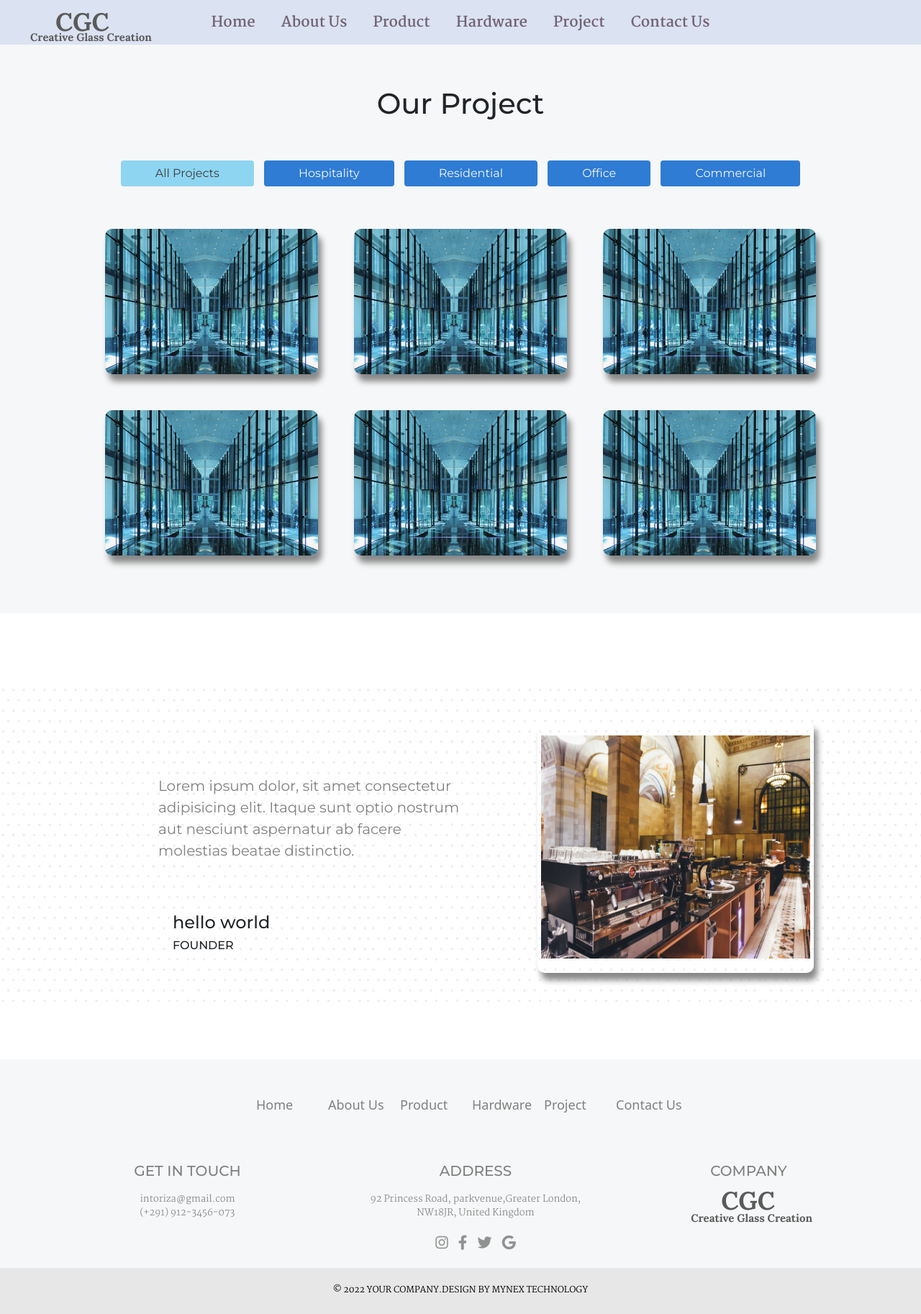
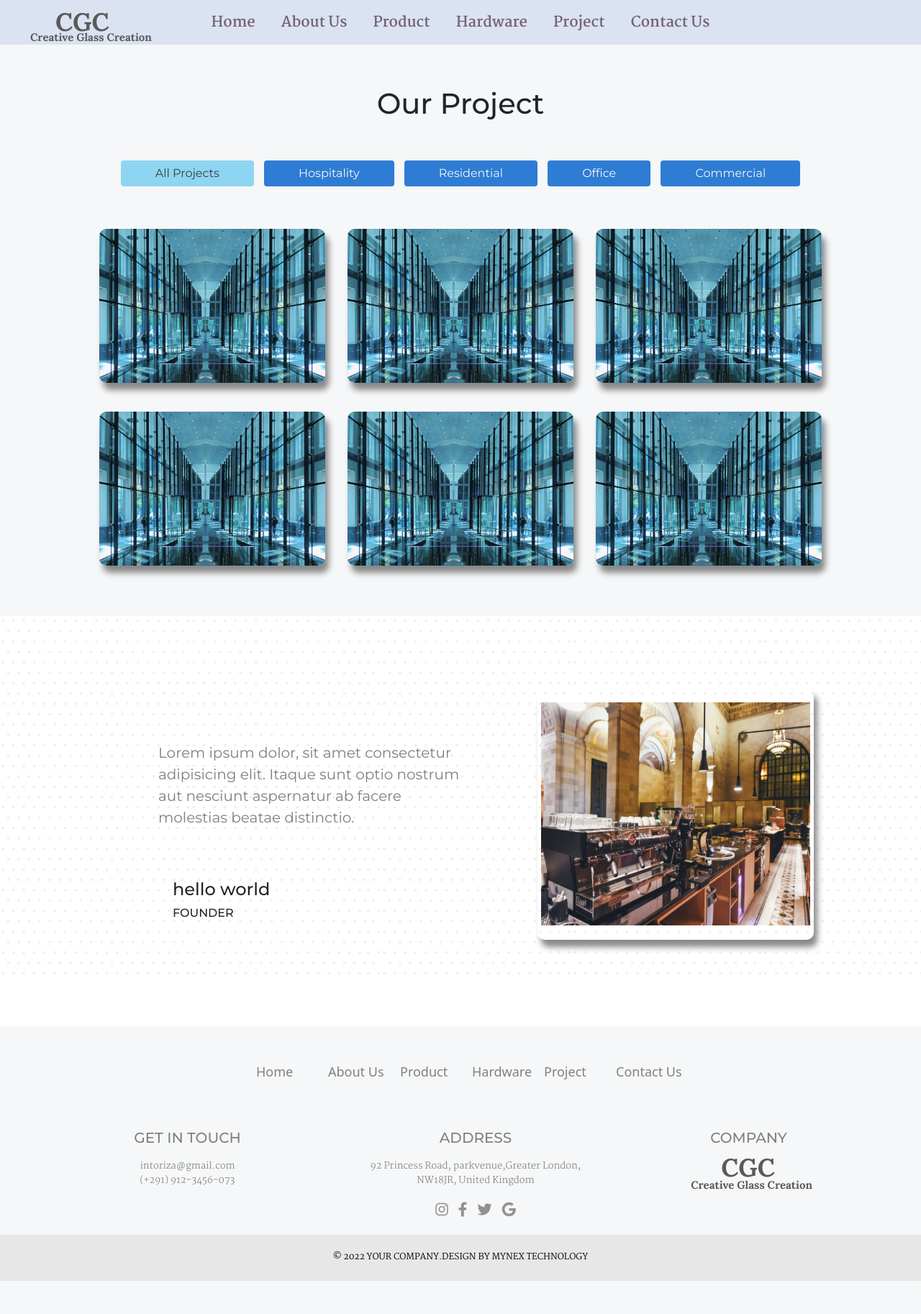
Before and after one commit to dinubharti2000/cgc, a PHP site: page /project.php in a window 1280 px wide. Shown: the whole page at 72% size. After the commit the page ends 1780 px from the top, so only its background shows below. Run offline with PHP 8.4, Linux system fonts and the light colour scheme; some libraries are stand-ins or nearby versions.

Commit message:
change
bsji

```diff
--- a/assets/css/project.css
+++ b/assets/css/project.css
@@ -7,9 +7,10 @@
     margin-top: 0 !important;
 }
 
-.row{
-    justify-content: center;
-    gap: 2% !important;
+.project-row {
+  justify-content: center !important;
+  gap: 2.5% !important;
+  display: flex;
 }
 .project h1{
     font-size: 40px;
@@ -53,7 +54,7 @@
     border-radius: 10px;
     box-shadow: 5px 10px 8px #888888;
     display: block;
-    margin-bottom: 50px !important;
+    margin-bottom: 40px !important;
 }
 
 
@@ -94,8 +95,8 @@
 
   .project-container{
     display: flex;
-    margin-top: 100px;
-    padding-top: 50px;
+
+    padding-top: 100px;
     padding-bottom: 50px;
     background-image: url(../images/dot.png)
 
--- a/project.php
+++ b/project.php
@@ -14,6 +14,7 @@
         <div id="allprojects" class="tabcontent">
             <div class="container-fluid pt-4">
                 <div class="row">
+                    <div class="project-row">
                         <div class="col-sm-3">
                             <a href="#">
                                 <div class="projectcontainer">
@@ -84,10 +85,12 @@
                     </div>
                 </div>
             </div>
+        </div>
 
         <div id="hospitality" class="tabcontent">
             <div class="container-fluid pt-4">
                 <div class="row">
+                    <div class="project-row">
                         <div class="col-sm-3">
                             <a href="#">
                                 <div class="projectcontainer">
@@ -159,10 +162,12 @@
             </div>
         </div>
     </div>
+</div>
 
 <div id="residential" class="tabcontent">
     <div class="container-fluid pt-4">
         <div class="row">
+            <div class="project-row">
                 <div class="col-sm-3">
                     <a href="#">
                         <div class="projectcontainer">
@@ -232,9 +237,11 @@
             </div>
         </div>
     </div>
+</div>
 <div id="office" class="tabcontent">
     <div class="container-fluid pt-4">
         <div class="row">
+            <div class="project-row">
                 <div class="col-sm-3">
                     <a href="#">
                         <div class="projectcontainer">
@@ -301,13 +308,14 @@
                         </div>
                     </a>
                 </div>
-
+            </div>
         </div>
     </div>
 </div>
 <div id="commercial" class="tabcontent">
     <div class="container-fluid pt-4">
         <div class="row">
+            <div class="project-row">
                 <div class="col-sm-3">
                     <a href="#">
                         <div class="projectcontainer">
@@ -374,7 +382,7 @@
                         </div>
                     </a>
                 </div>
-
+            </div>
         </div>
     </div>
 </div>
```
Also changed, not shown: product.php (+4 -4 lines). Lines whose indentation alone changed are shown as unchanged.
